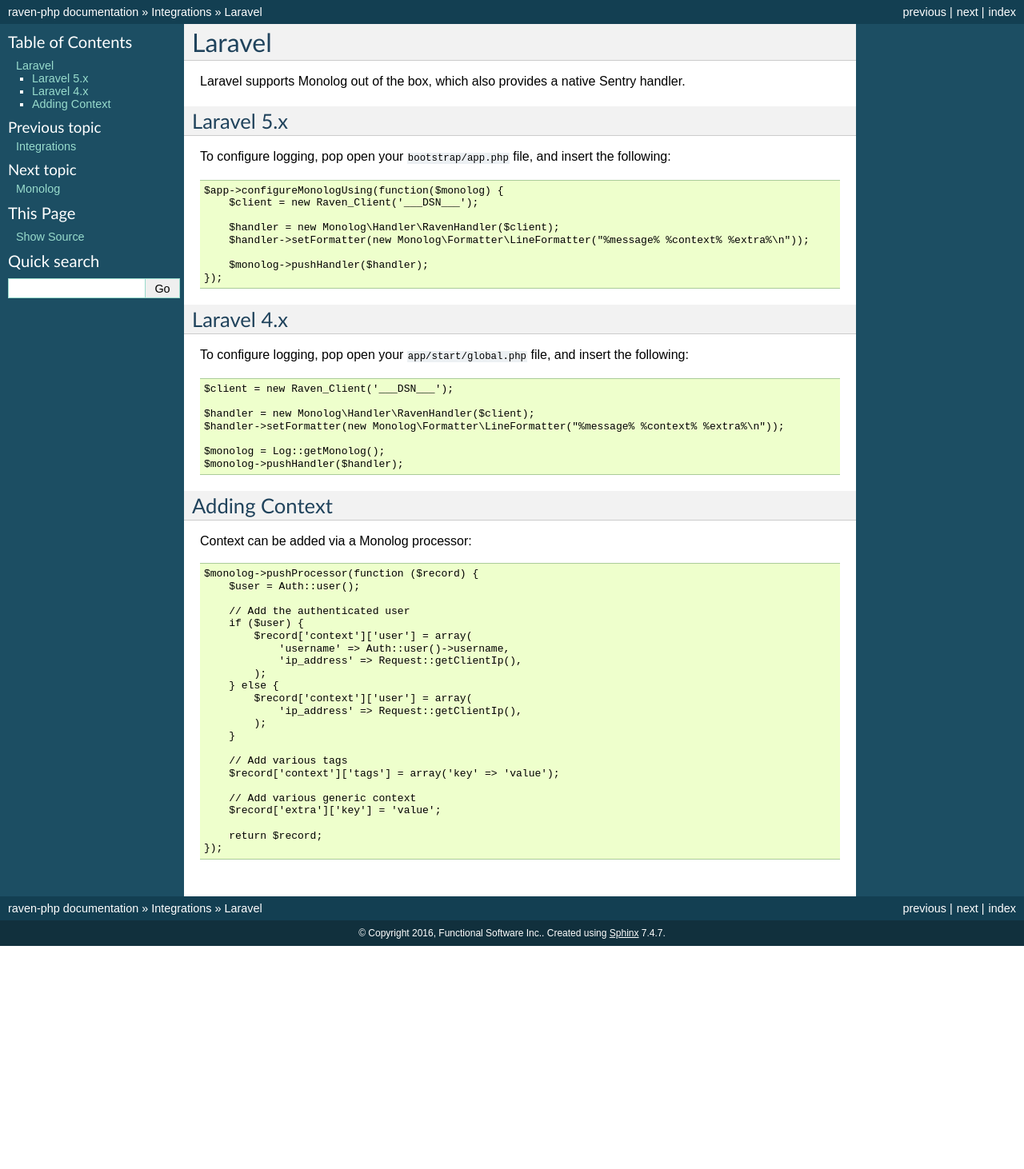
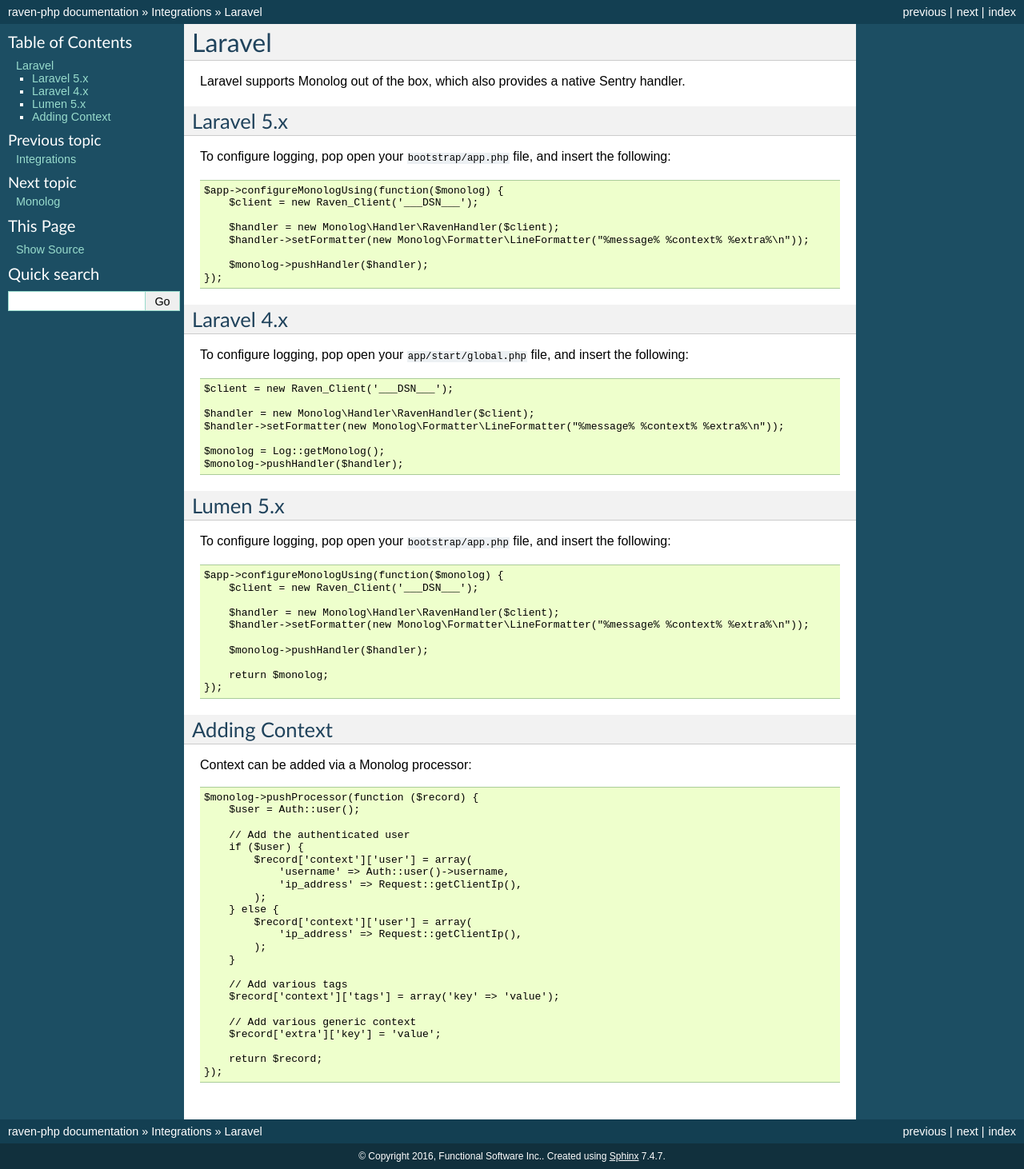
Before and after one commit to getsentry/sentry-php, a Sphinx documentation site: the page built from docs/integrations/laravel.rst, in a window 1280 px wide. Shown: the whole page at 80% size. Built offline with Sphinx 7.4.7, drawn with Linux system fonts in a browser that asks for light colours; the version number could not be read and is left out; before the commit the page ends 1183 px from its top, so only the background shows below that.

Commit message:
Docs: Lumen framework added

```diff
--- a/docs/integrations/laravel.rst
+++ b/docs/integrations/laravel.rst
@@ -34,6 +34,24 @@
     $monolog = Log::getMonolog();
     $monolog->pushHandler($handler);
 
+Lumen 5.x
+-----------
+
+To configure logging, pop open your ``bootstrap/app.php`` file, and insert the following:
+
+.. sourcecode:: php
+
+    $app->configureMonologUsing(function($monolog) {
+        $client = new Raven_Client('___DSN___');
+
+        $handler = new Monolog\Handler\RavenHandler($client);
+        $handler->setFormatter(new Monolog\Formatter\LineFormatter("%message% %context% %extra%\n"));
+
+        $monolog->pushHandler($handler);
+
+        return $monolog;
+    });
+
 Adding Context
 --------------
 
```
